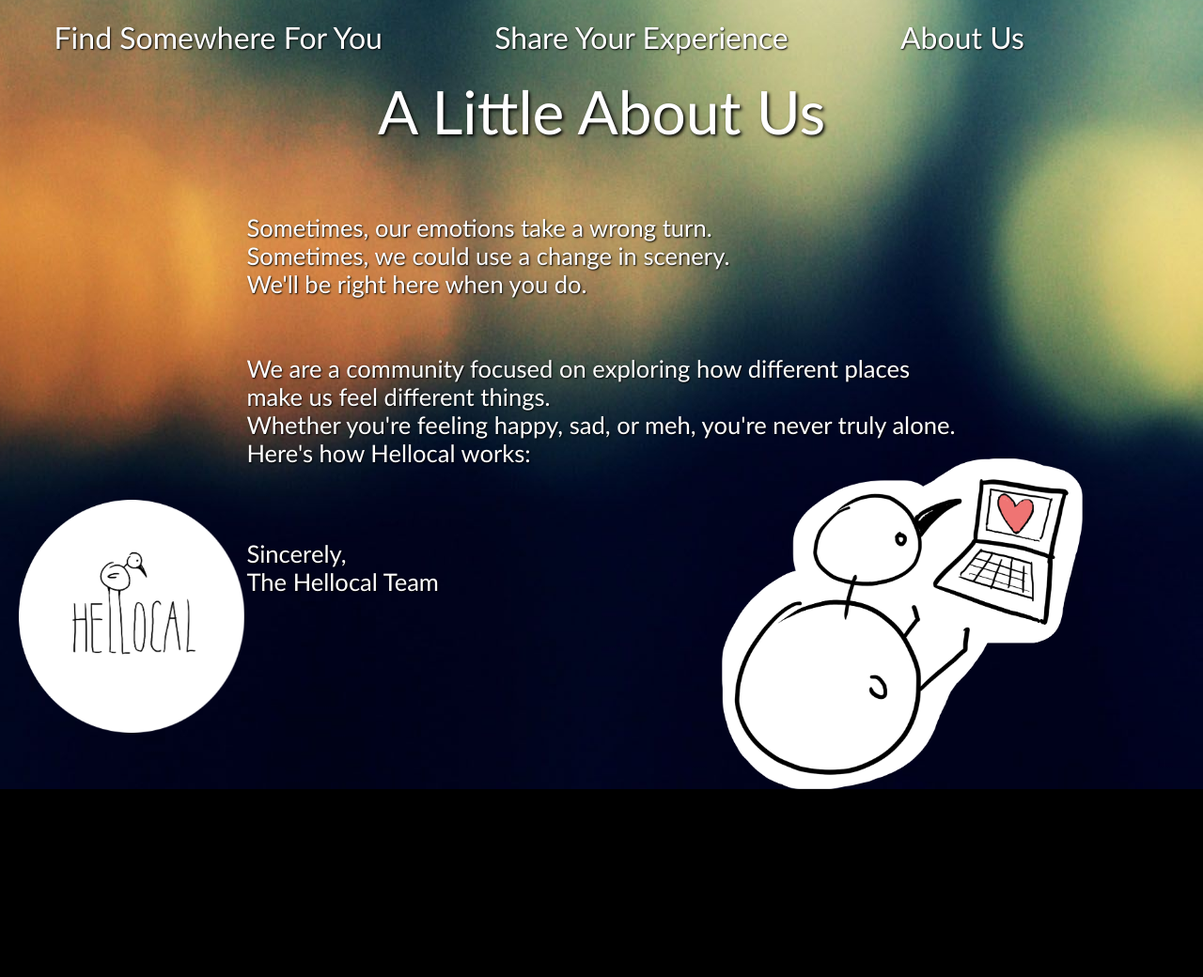
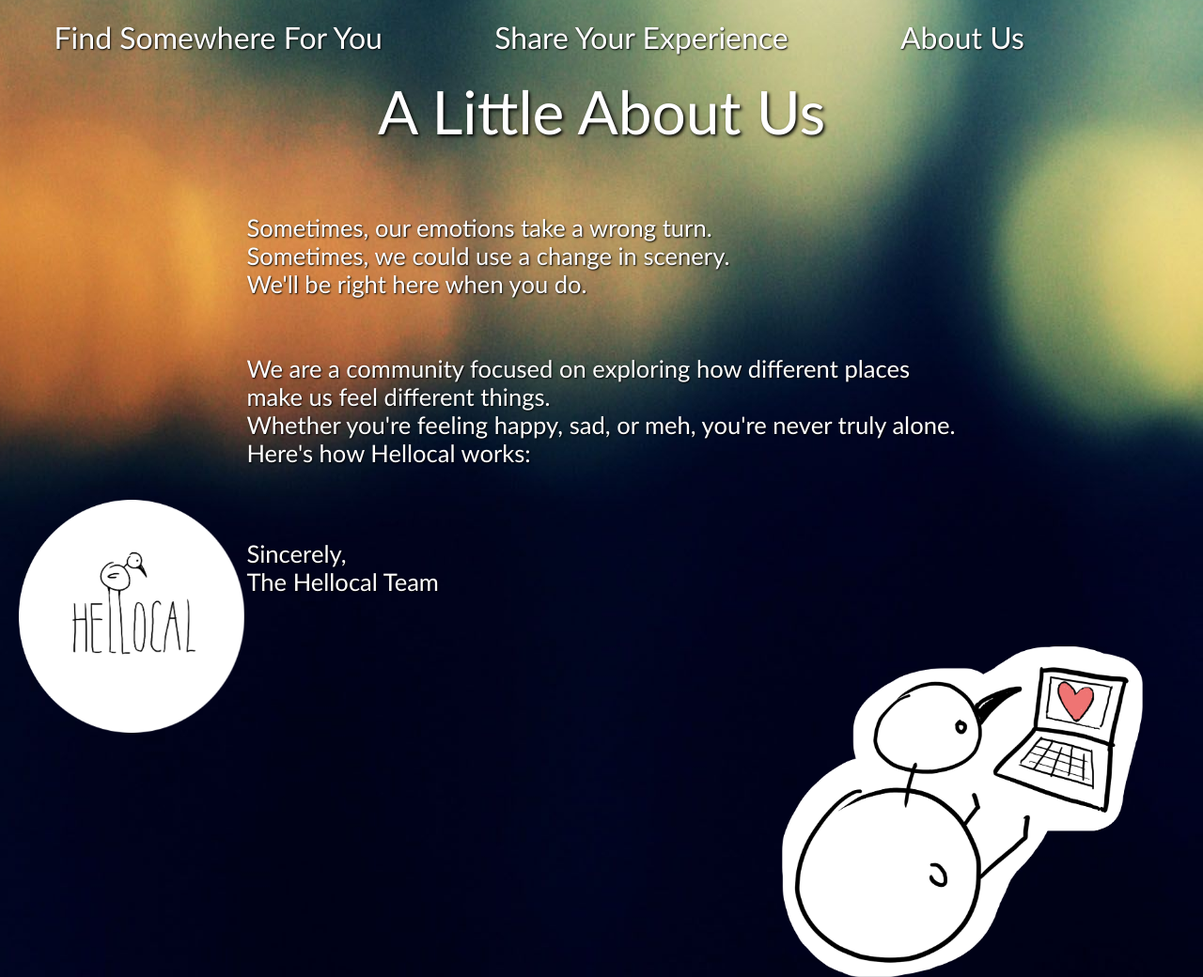
Before and after one commit to samrcwaters/Hackdavis2018, a plain HTML site: page About.html in a window 1280 px wide. Shown: the whole page at 94% size. Before the commit the page ends 840 px from the top, so only its background shows below. Drawn offline with Linux system fonts and the light colour scheme; a web font is replaced by a local one.

Commit message:
Add files via upload

```diff
--- a/styles.css
+++ b/styles.css
@@ -184,8 +184,8 @@ p.aboutinfo {
 img.signature {
     width: 30vw;
     position: absolute;
-    left: 60vw;
-    bottom: -5vh;
+    left: 65vw;
+    bottom: -30vh;
 }
 
 /* SUBMIT BUTTON - SUBMIT PAGE */
```
